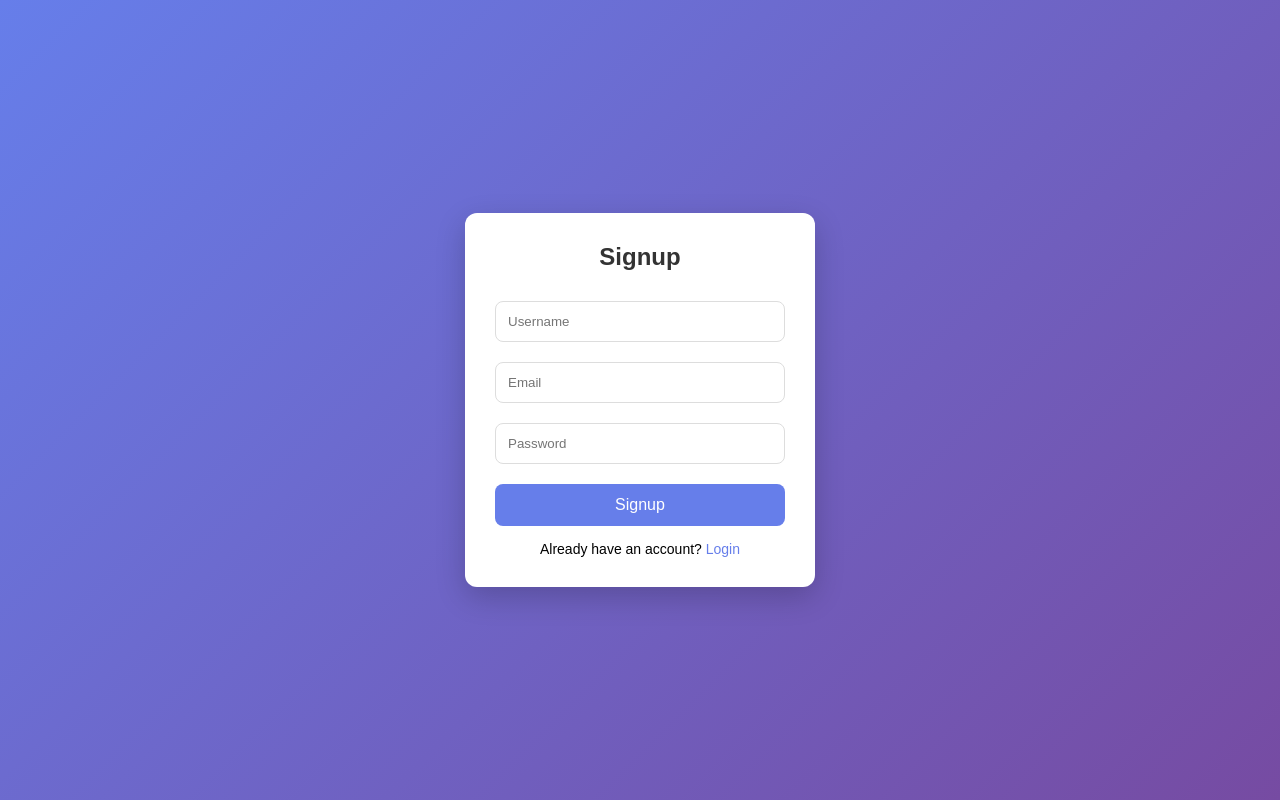
After one commit to Ri-n-jpg/LLM-RAG-AI_ASSITANT-, a Django app: template agent/templates/signup.html in a window 1280 px wide. The commit adds this page. Run offline with Django 5.2, Linux system fonts and the light colour scheme; the template is opened without the code that fills it, so the values that code supplies are empty.

Commit message:
updated code

```diff
--- a/agent/models.py
+++ b/agent/models.py
@@ -1,6 +1,10 @@
 from django.db import models
-
+from django.contrib.auth.models import User
 class ChatSession(models.Model):
+    user = models.ForeignKey(
+        User,
+        on_delete=models.CASCADE
+    )
     session_id = models.CharField(max_length=100, unique=True)
     title = models.CharField(max_length=255, default="New Chat")
     created_at = models.DateTimeField(auto_now_add=True)
--- /dev/null
+++ b/agent/static/style.css
@@ -0,0 +1,82 @@
+* {
+    margin: 0;
+    padding: 0;
+    box-sizing: border-box;
+    font-family: Arial, sans-serif;
+}
+
+body {
+    height: 100vh;
+    display: flex;
+    justify-content: center;
+    align-items: center;
+    background: linear-gradient(135deg, #667eea, #764ba2);
+}
+
+/* Card box */
+.container {
+    background: #fff;
+    padding: 30px;
+    width: 350px;
+    border-radius: 12px;
+    box-shadow: 0 10px 30px rgba(0,0,0,0.2);
+    text-align: center;
+}
+
+/* Heading */
+.container h2 {
+    margin-bottom: 20px;
+    color: #333;
+}
+
+/* Inputs */
+.container input {
+    width: 100%;
+    padding: 12px;
+    margin: 10px 0;
+    border: 1px solid #ddd;
+    border-radius: 8px;
+    outline: none;
+    transition: 0.3s;
+}
+
+.container input:focus {
+    border-color: #667eea;
+    box-shadow: 0 0 5px rgba(102, 126, 234, 0.5);
+}
+
+/* Button */
+.container button {
+    width: 100%;
+    padding: 12px;
+    margin-top: 10px;
+    background: #667eea;
+    color: white;
+    border: none;
+    border-radius: 8px;
+    cursor: pointer;
+    font-size: 16px;
+    transition: 0.3s;
+}
+
+.container button:hover {
+    background: #5a67d8;
+}
+
+/* Status text */
+#status {
+    margin-top: 10px;
+    color: red;
+    font-size: 14px;
+}
+
+/* Links */
+.link {
+    margin-top: 15px;
+    font-size: 14px;
+}
+
+.link a {
+    color: #667eea;
+    text-decoration: none;
+}
--- /dev/null
+++ b/agent/templates/signup.html
@@ -0,0 +1,53 @@
+<!DOCTYPE html>
+<html>
+<head>
+    <link rel="stylesheet" href="/static/style.css">
+</head>
+<body>
+
+<div class="container">
+    <h2>Signup</h2>
+
+    <input id="username" placeholder="Username">
+    <input id="email" placeholder="Email">
+    <input id="password" type="password" placeholder="Password">
+
+    <button onclick="signup()">Signup</button>
+
+    <div id="status"></div>
+
+    <div class="link">
+        Already have an account?
+        <a href="/api/login-page/">Login</a>
+    </div>
+</div>
+
+<script>
+async function signup() {
+    let username = document.getElementById("username");
+    let email = document.getElementById("email");
+    let password = document.getElementById("password");
+    let status = document.getElementById("status");
+
+    let response = await fetch("/api/signup/", {
+        method: "POST",
+        headers: {"Content-Type": "application/json"},
+        body: JSON.stringify({
+            username: username.value,
+            email: email.value,
+            password: password.value
+        })
+    });
+
+    let data = await response.json();
+
+    if (data.message) {
+        window.location.href = "/api/login-page/";
+    } else {
+        status.innerHTML = data.error;
+    }
+}
+</script>
+
+</body>
+</html>
--- a/agent/urls.py
+++ b/agent/urls.py
@@ -1,11 +1,30 @@
 from django.urls import path
-from .views import chat, upload_pdf, home,get_sessions,get_messages,delete_session
+from .views import (
+    chat, upload_pdf, home,
+    get_sessions, get_messages, delete_session,
+    login_page, signup_page,
+    signup_user, login_user, logout_user
+)
 
 urlpatterns = [
+    # 🔥 ROOT (IMPORTANT)
     path("", home),
+
+    # pages
+    path("signup-page/", signup_page),
+    path("login-page/", login_page),
+
+    # auth APIs
+    path("signup/", signup_user),
+    path("login/", login_user),
+    path("logout/", logout_user),
+
+    # chat system
     path("chat/", chat),
     path("upload_pdf/", upload_pdf),
-path("sessions/", get_sessions),
-path("messages/<str:session_id>/", get_messages),
-path("delete-session/<str:session_id>/", delete_session),
+    path("sessions/", get_sessions),
+
+    # ❌ FIXED THESE TWO
+    path("messages/<str:session_id>/", get_messages),
+    path("delete-session/<str:session_id>/", delete_session),
 ]
```
Also changed, not shown: agent/templates/index.html (+15 -2 lines), agent/templates/login.html (added, +50 -0 lines), agent/templates/sidebar.html (+10 -3 lines), agent/views.py (+133 -35 lines), agent/migrations/0006_chatsession_user.py (added), 4 other files.
